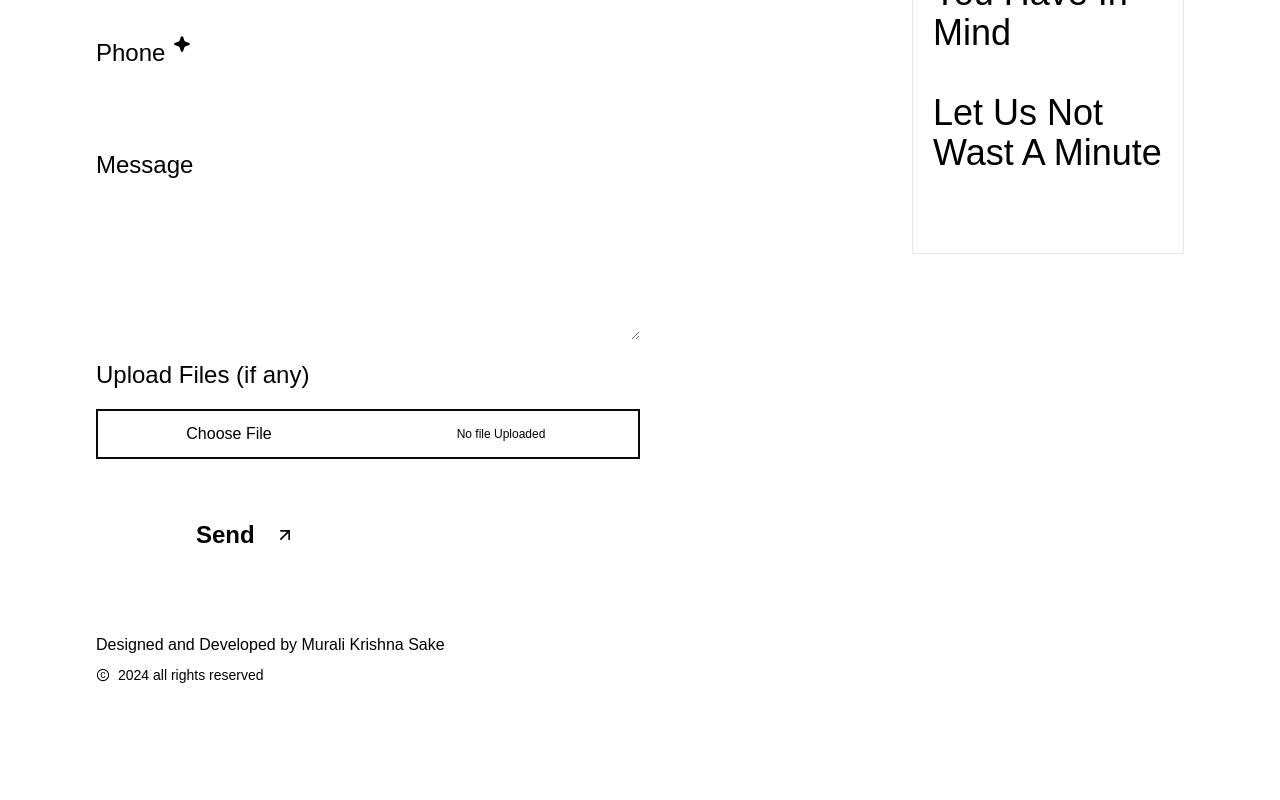
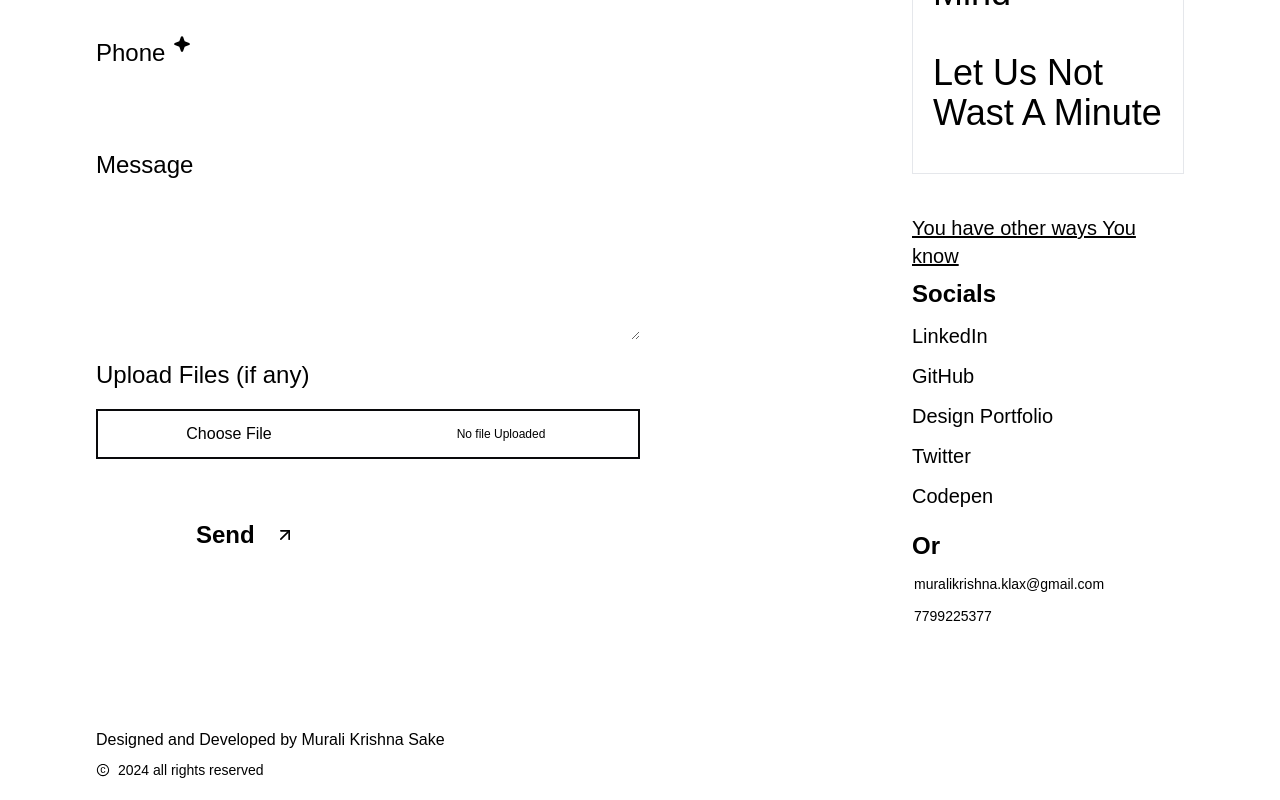
Before and after one commit to Kanna116/klaxe, a Next.js app: page /contact in a window 1280 px wide. Shown: the part 476-1276 px from the top of the page. Before the commit the page ends 1181 px from the top, so only its background shows below. Built offline with nearby package versions, Linux system fonts and the light colour scheme; a web font is replaced by a local one.

Commit message:
Other connectivity options created in Contact page

```diff
--- a/pages/components/socialicon.js
+++ b/pages/components/socialicon.js
@@ -24,12 +24,12 @@ const SocialIcon = ({ item }) => {
         <div
             onMouseMove={(e) => handleMouseMove(e)}
             onMouseLeave={handleMouseLeave}
-            className="w-fit h-fit p-4 icon-container flex items-center justify-center">
+            className="w-fit h-fit p-4 icon-container flex items-center justify-center cursor-pointer">
             <a
                 style={transformStyle}
                 href={item.link}
                 target='_blank'
-                className='w-fit h-fit duration-75 ease-linear cursor-pointer'>
+                className='w-fit h-fit duration-75 ease-linear'>
                 <span
                     className="text-xl text-white">
                     {item.icon}
--- a/pages/constants/index.js
+++ b/pages/constants/index.js
@@ -34,22 +34,27 @@ import { FaXTwitter } from "react-icons/fa6";
 export const socialIcons = [
     {
         icon: <FaLinkedinIn />,
+        socialHandleName:`LinkedIn`,
         link: 'https://www.linkedin.com/in/murali-krishna-sake/'
     },
     {
         icon: <FaGithub />,
+        socialHandleName:`GitHub`,
         link: 'https://github.com/Kanna116'
     },
     {
         icon: <FaGlobeAmericas />,
+        socialHandleName:`Design Portfolio`,
         link: 'https://muralikanna77.wixsite.com/designerkanna'
     },
     {
         icon: <FaXTwitter />,
+        socialHandleName:`Twitter`,
         link: 'https://twitter.com/klax_e'
     },
     {
         icon: <FaCodepen />,
+        socialHandleName:`Codepen`,
         link: 'https://codepen.io/Klax'
     }
 ]
--- /dev/null
+++ b/pages/contact/components/othersocialoptions.js
@@ -0,0 +1,37 @@
+import { socialIcons } from '@/pages/constants'
+import React from 'react'
+import { BsClipboard } from 'react-icons/bs'
+
+const OtherSocialOptions = () => {
+    return (
+        <>
+            <h1 className='mt-10 text-xl underline'>You have other ways You know</h1>
+            <h4 className='text-2xl mt-2 font-semibold'>Socials</h4>
+            <ul className='flex flex-col items-start mt-3 gap-3'>
+                {
+                    socialIcons.map((item, index) => {
+                        return <a href={item.link} key={index} target='_blank' className='w-fit h-fit'>
+                            <li className='flex items-center gap-3 text-xl cursor-pointer group font-thin'>
+                                <span className='scale-0 group-hover:scale-[1] duration-300 '>{item.icon}</span>
+                                <span className='-translate-x-8 group-hover:translate-x-0 duration-300'>{item.socialHandleName}</span>
+                            </li>
+                        </a>
+                    })
+                }
+            </ul>
+            <h4 className='text-2xl mt-5 font-semibold' >Or</h4>
+            <ul className='flex flex-col items-start mt-3 gap-3 ml-2'>
+                <li className='flex items-center gap-3 text-sm cursor-pointer font-thin group'>
+                    <span className='scale-0 group-hover:scale-[1] duration-300 '><BsClipboard /></span>
+                    <span className='-translate-x-8 group-hover:translate-x-0 duration-300'>muralikrishna.klax@gmail.com</span>
+                </li>
+                <li className='flex items-center gap-3 text-sm cursor-pointer font-thin group'>
+                    <span className='scale-0 group-hover:scale-[1] duration-300 '><BsClipboard /></span>
+                    <span className='-translate-x-8 group-hover:translate-x-0 duration-300'>7799225377</span>
+                </li>
+            </ul>
+        </>
+    )
+}
+
+export default OtherSocialOptions
--- a/pages/contact/index.js
+++ b/pages/contact/index.js
@@ -7,7 +7,9 @@ import ContactFiles from './components/contactfiles';
 import ContactHero from './components/contacthero';
 import ContactInput from './components/contactinput';
 import ContactMessage from './components/contactmessage';
-
+import { socialIcons } from '../constants';
+import { BsClipboard } from "react-icons/bs";
+import OtherSocialOptions from './components/othersocialoptions';
 const Contact = () => {
     const [formData, setFormData] = useState({
         name: '',
@@ -48,7 +50,7 @@ const Contact = () => {
         <div className='px-[24px] md:px-[64px] lg:px-[96px] min-h-screen w-full mt-[60px]'>
             <Navbar />
             <ContactHero />
-            <div className='w-full h-fit flex lg:flex-row flex-col-reverse items-start justify-between min-h-screen pb-10 '>
+            <div className='w-full h-fit flex lg:flex-row flex-col-reverse items-start justify-between min-h-screen lg:pb-20 pb-10 '>
                 <form
                     onSubmit={e => handleSubmit(e)}
                     className='lg:w-1/2 w-full h-full flex flex-col items-start justify-start lg:mt-0 mt-5'
@@ -65,15 +67,26 @@ const Contact = () => {
                         Send <span className='text-xl'><FiArrowUpRight /></span>
                     </button>
 
-                    {submitted && <p className='text-primary lg:text-xl text-sm font-light  mt-10 flex gap-5 items-center text-green-500'><span className='border-[1px] font-semibold p-2 rounded-full bg-green-400 text-black'><IoMdCheckmark /></span> Thank you for sending the details. I will connect with you ASAP</p>}
+                    {
+                        submitted && <p className='text-primary lg:text-xl text-sm font-light  mt-10 flex gap-5 items-center text-green-500'><span className='border-[1px] font-semibold p-2 rounded-full bg-green-400 text-black'><IoMdCheckmark /></span> Thank you for sending the details. I will connect with you ASAP</p>
+                    }
 
                 </form>
 
 
-                <div className='lg:w-1/4 w-full h-fit capitalize lg:mt-5 mt-2 border-[1px] lg:px-5 px-2 lg:py-20 py-5 text-center lg:text-start'>
-                    <h1 className='lg:text-4xl text-xl font-light'>I would love to hear what you have in mind</h1>
-                    <h1 className='lg:text-4xl text-xl font-light lg:mt-10 mt-3'>Let us not wast a minute</h1>
+                <div className='lg:w-1/4 w-full h-fit '>
+                    <div className='border-[1px] capitalize lg:mt-5 mt-2 lg:px-5 px-2 lg:py-10 py-5 text-center lg:text-start'>
+                        <h1 className='lg:text-4xl text-xl font-light'>I would love to hear what you have in mind</h1>
+                        <h1 className='lg:text-4xl text-xl font-light lg:mt-10 mt-3'>Let us not wast a minute</h1>
+                    </div>
+
+                    <div className='lg:block md:hidden hidden'>
+                        <OtherSocialOptions />
+                    </div>
                 </div>
+            </div>
+            <div className='lg:hidden md:block block pb-20'>
+                <OtherSocialOptions />
             </div>
 
             <Footer />
```
